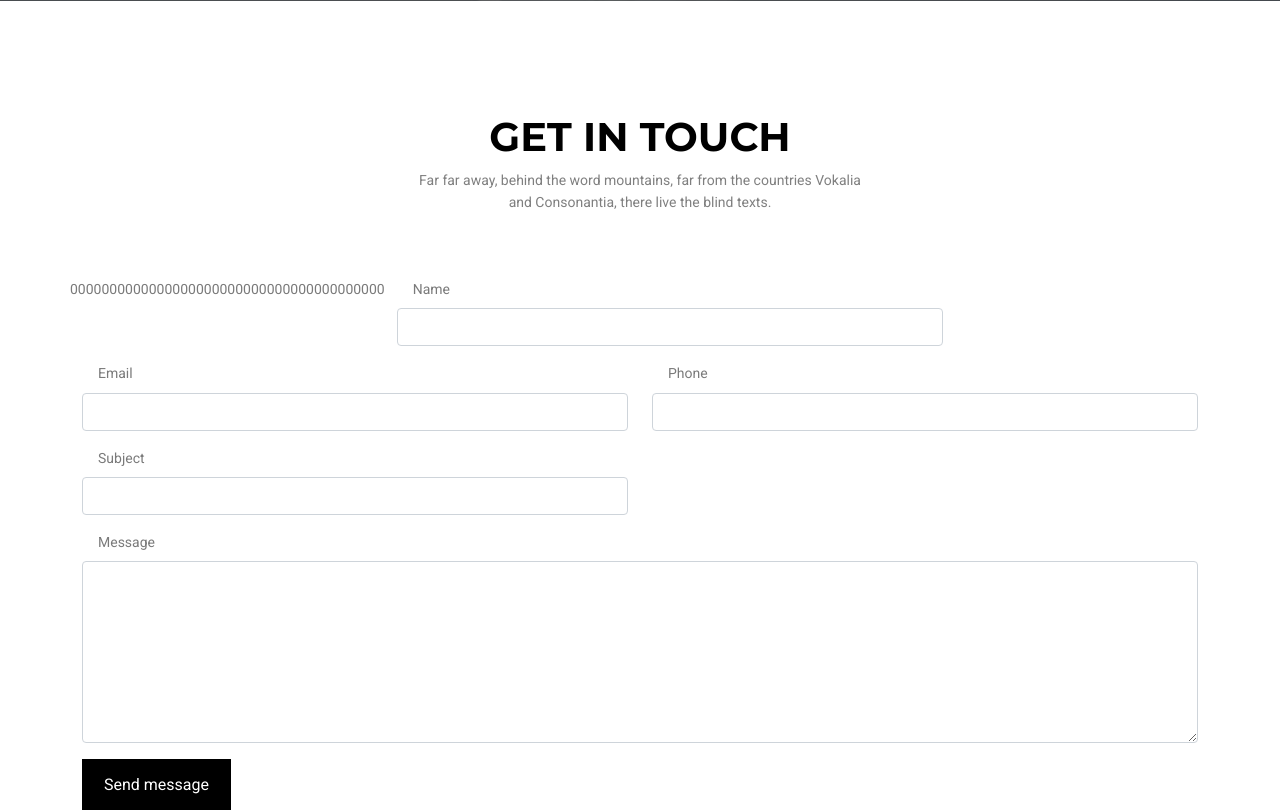
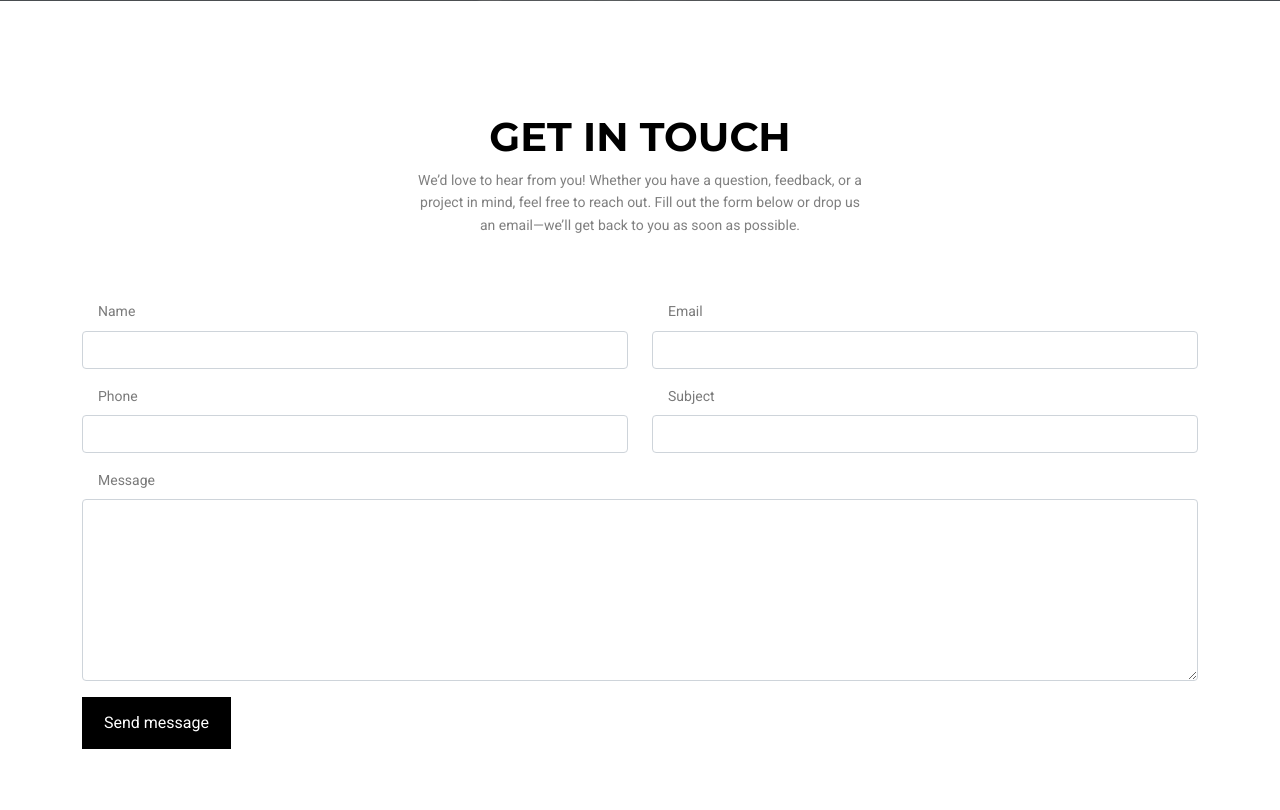
Before and after one commit to mohitkumarverma176/dravarchitecture, a Flask app: page /contact in a window 1280 px wide. Shown: the part 799-1609 px from the top of the page. Run offline with Flask 3, Linux system fonts and the light colour scheme; some libraries are stand-ins or nearby versions; some web fonts are replaced.

Commit message:
fix: update contact section text for clarity and engagement

```diff
--- a/templates/contact.html
+++ b/templates/contact.html
@@ -76,11 +76,11 @@
 			<div class="row mb-5 justify-content-center text-center">
 				<div class="col-lg-5">
 					<h2 class="heading">Get in touch</h2>
-					<p class="text-black-50">Far far away, behind the word mountains, far from the countries Vokalia and Consonantia, there live the blind texts.</p>
+					<p class="text-black-50">We’d love to hear from you! Whether you have a question, feedback, or a project in mind, feel free to reach out. Fill out the form below or drop us an email—we’ll get back to you as soon as possible.</p>
 				</div>
 			</div>
 			<form class="row" method="POST" action="{{ url_for('contact') }}">
-				{{ csrf_token() }}
+<!--				{{ csrf_token() }}-->
 
 				<!-- Flash messages -->
 				{% with messages = get_flashed_messages(with_categories=true) %}
```
